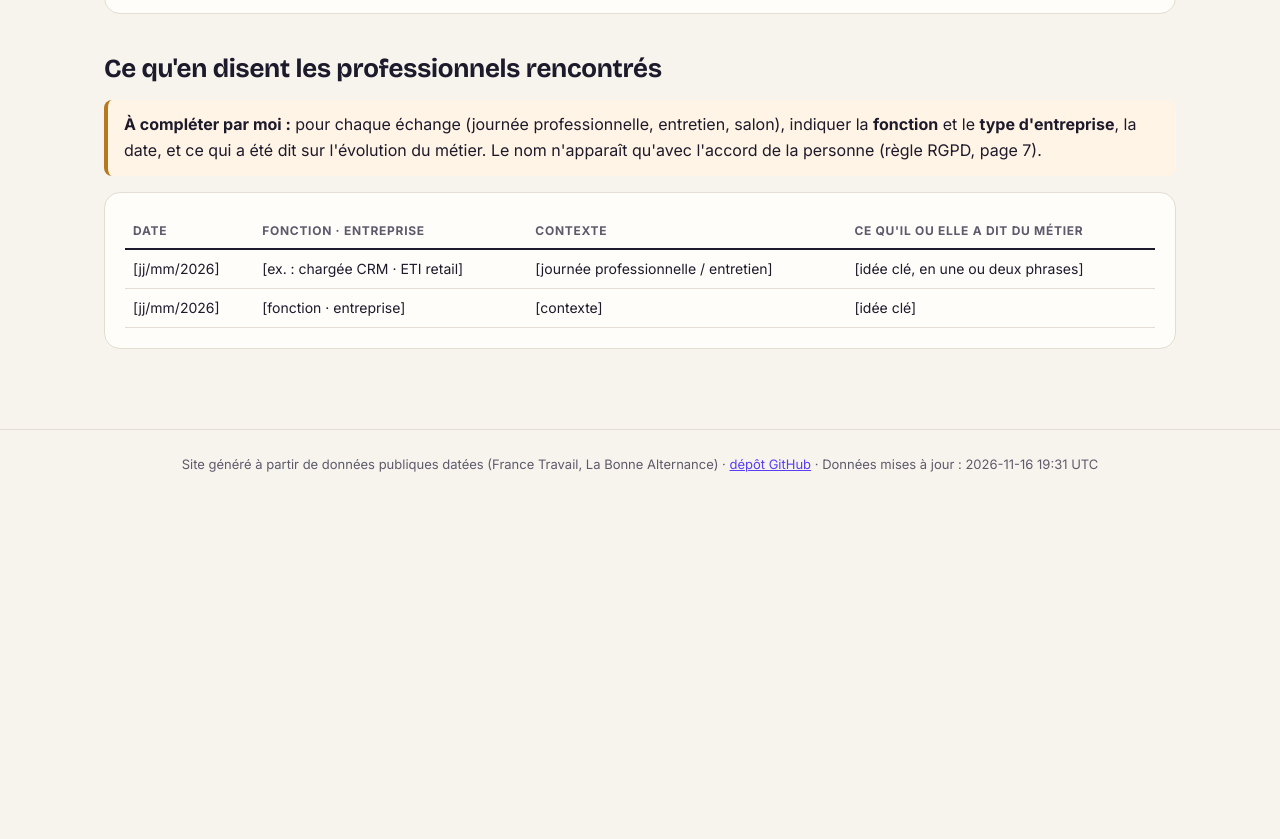
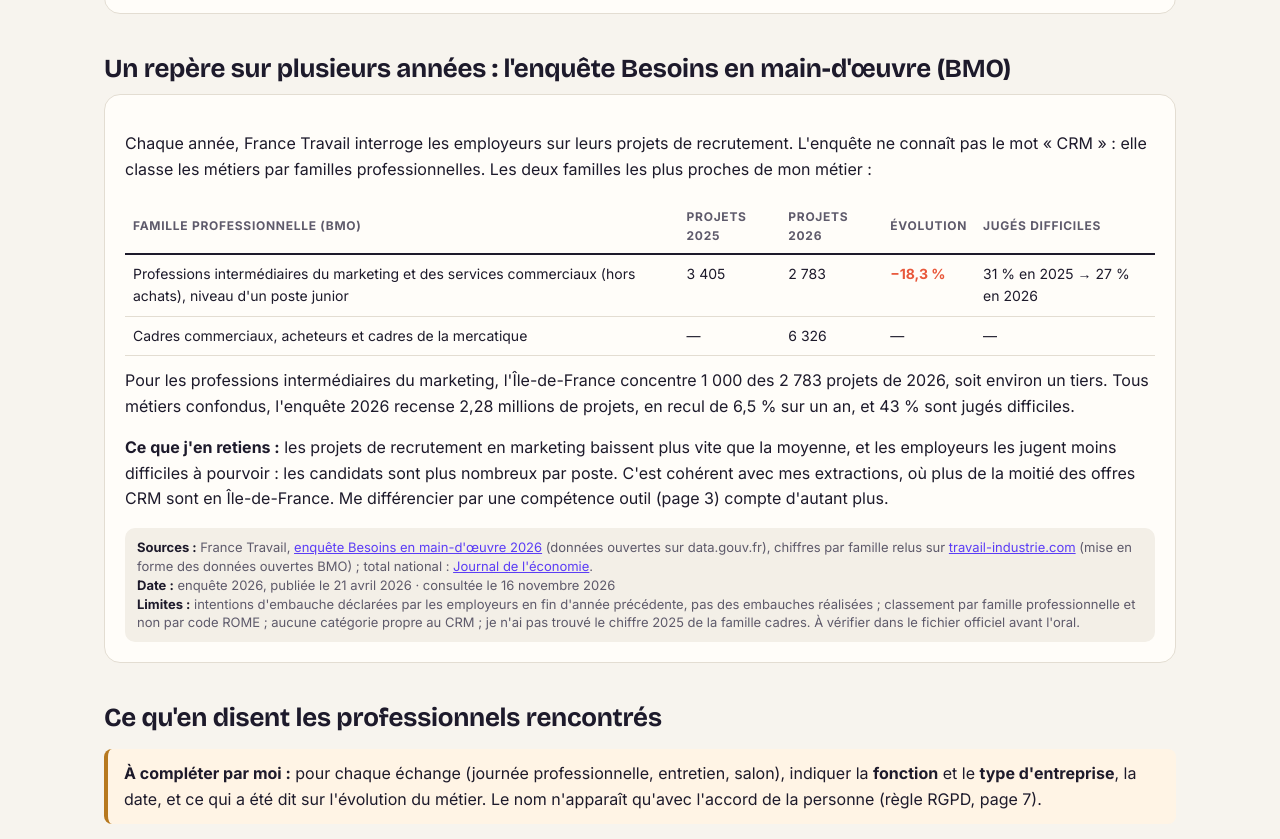
Before and after one commit to enouhaylla-collab/Projet-alternance-, a plain HTML site: page docs/evolution.html in a window 1280 px wide. Shown: the part 908-1747 px from the top of the page. Before the commit the page ends 1407 px from the top, so only its background shows below. Drawn offline with nearby package versions, Linux system fonts and the light colour scheme.

Commit message:
Évolution : repère pluriannuel avec l'enquête BMO France Travail 2025-2026
Co-Authored-By: Claude Opus 5.5 <noreply@anthropic.com>
Claude-Session: https://claude.ai/code/session_016Ae9skDcUZ9T3iY1gjfi2k

```diff
--- a/docs/evolution.html
+++ b/docs/evolution.html
@@ -18,6 +18,19 @@
 <p>Dans son référentiel des métiers du marketing digital, l'Apec range le marketing relationnel / CRM parmi les métiers du marketing opérationnel, aux côtés du marketing digital et du traffic management.</p>
 <div class="src"><b>Sources :</b> Apec, <a href="https://corporate.apec.fr/files/live/sites/corporate/files/Nos%20etudes/PDF/L'intelligence%20artificielle%20en%20commercial-marketing.pdf">L'intelligence artificielle en commercial-marketing</a>, mars 2026 · Apec, référentiel « Les métiers du marketing digital » (présentation : <a href="https://www.solutions-numeriques.com/?p=17293">Solutions Numériques</a>).<br><b>Limites :</b> l'Apec observe les offres cadres publiées sur apec.fr ; c'est une source citée, pas une donnée que j'ai extraite.</div>
 </div>
+<h2>Un repère sur plusieurs années : l'enquête Besoins en main-d'œuvre (BMO)</h2>
+<div class="card">
+<p>Chaque année, France Travail interroge les employeurs sur leurs projets de recrutement. L'enquête ne connaît pas le mot « CRM » : elle classe les métiers par familles professionnelles. Les deux familles les plus proches de mon métier :</p>
+<table><tr><th>Famille professionnelle (BMO)</th><th>Projets 2025</th><th>Projets 2026</th><th>Évolution</th><th>Jugés difficiles</th></tr>
+<tr><td>Professions intermédiaires du marketing et des services commerciaux (hors achats), niveau d'un poste junior</td><td>3 405</td><td>2 783</td><td><b style="color:var(--coral)">−18,3 %</b></td><td>31 % en 2025 → 27 % en 2026</td></tr>
+<tr><td>Cadres commerciaux, acheteurs et cadres de la mercatique</td><td>—</td><td>6 326</td><td>—</td><td>—</td></tr></table>
+<p style="margin-top:12px">Pour les professions intermédiaires du marketing, l'Île-de-France concentre 1 000 des 2 783 projets de 2026, soit environ un tiers. Tous métiers confondus, l'enquête 2026 recense 2,28 millions de projets, en recul de 6,5 % sur un an, et 43 % sont jugés difficiles.</p>
+<p><b>Ce que j'en retiens :</b> les projets de recrutement en marketing baissent plus vite que la moyenne, et les employeurs les jugent moins difficiles à pourvoir : les candidats sont plus nombreux par poste. C'est cohérent avec mes extractions, où plus de la moitié des offres CRM sont en Île-de-France. Me différencier par une compétence outil (page 3) compte d'autant plus.</p>
+<div class="src"><b>Sources :</b> France Travail, <a href="https://www.francetravail.fr/candidat/decouvrir-le-marche-du-travail/besoins-en-main-doeuvre.html">enquête Besoins en main-d'œuvre 2026</a> (données ouvertes sur data.gouv.fr), chiffres par famille relus sur <a href="https://travail-industrie.com/emploi/metiers-en-tension/professions-intermediaires-du-marketing-et-des-services-commerciaux-hors-achats">travail-industrie.com</a> (mise en forme des données ouvertes BMO) ; total national : <a href="https://www.journaldeleconomie.fr/?p=46430">Journal de l'économie</a>.<br>
+<b>Date :</b> enquête 2026, publiée le 21 avril 2026 · consultée le 16 novembre 2026<br>
+<b>Limites :</b> intentions d'embauche déclarées par les employeurs en fin d'année précédente, pas des embauches réalisées ; classement par famille professionnelle et non par code ROME ; aucune catégorie propre au CRM ; je n'ai pas trouvé le chiffre 2025 de la famille cadres. À vérifier dans le fichier officiel avant l'oral.</div>
+</div>
+
 <h2>Ce qu'en disent les professionnels rencontrés</h2>
 <div class="todo"><b>À compléter par moi :</b> pour chaque échange (journée professionnelle, entretien, salon), indiquer la <b>fonction</b> et le <b>type d'entreprise</b>, la date, et ce qui a été dit sur l'évolution du métier. Le nom n'apparaît qu'avec l'accord de la personne (règle RGPD, page 7).</div>
 <div class="card"><table><tr><th>Date</th><th>Fonction · entreprise</th><th>Contexte</th><th>Ce qu'il ou elle a dit du métier</th></tr>
```
